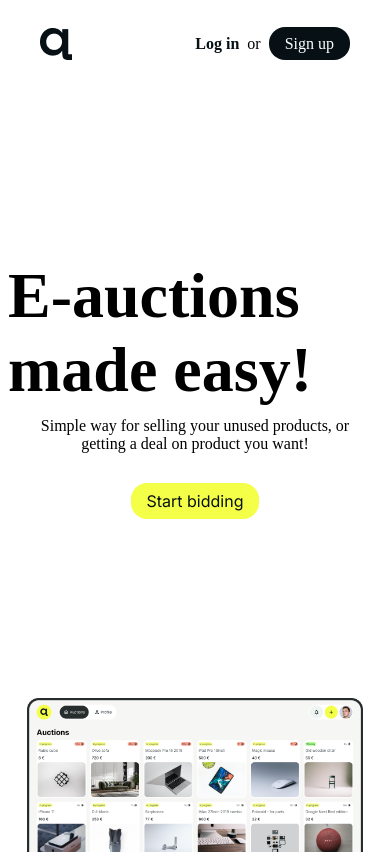
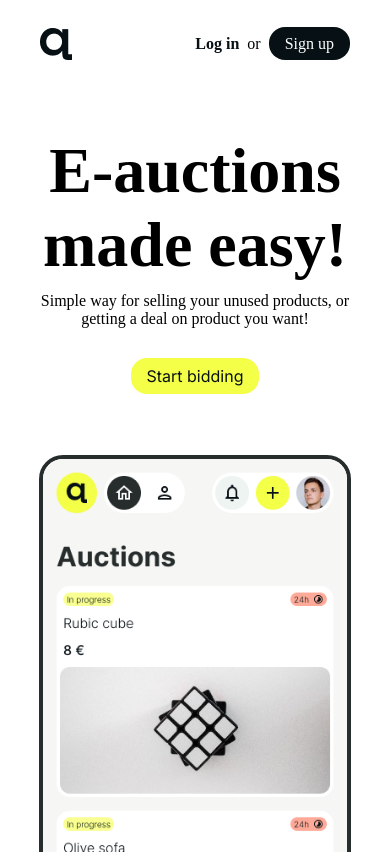
Before and after one commit to amadejaop/01-project-auctionbay-frontend-react, a React (Create React App) app: page / in a window 390 px wide. Built offline with nearby package versions, Linux system fonts and the light colour scheme; the HTML template or start-up script is replaced by a standard one.

Commit message:
Create home page for mobile

```diff
--- a/src/assets/styles/Home.css
+++ b/src/assets/styles/Home.css
@@ -2,6 +2,7 @@
     font-size: 4rem;
     font-weight: 700;
     margin: 0;
+    text-align: center;
 }
 
 .landing-image {
@@ -57,3 +58,19 @@
     display: flex;
     flex-direction: column;
 }
+
+.ss-container {
+    overflow: hidden;
+    width: 312px;
+    height: 404px;
+    margin: 0 auto;
+}
+
+.ss-container > img {
+    width: 100%;
+    height: auto;
+    border: 4px solid #272D2D;
+    border-radius: 24px;
+    box-sizing: border-box;
+    margin-top: 7px;
+}
--- a/src/pages/Home.tsx
+++ b/src/pages/Home.tsx
@@ -4,8 +4,20 @@ import Logo from "../assets/images/Logo.png";
 import BlackBgLink from "../components/BlackBgLink";
 import "../assets/styles/Home.css";
 import Auction from "../assets/images/Auctions1.png";
+import { useEffect, useState } from "react";
+import Screenshot from "../assets/images/screenshot.png";
 
 export default function Home() {
+  const [width, setWidth] = useState(window.innerWidth);
+  const breakpoint = 750;
+  useEffect(() => {
+   const handleResizeWindow = () => setWidth(window.innerWidth);
+    window.addEventListener("resize", handleResizeWindow);
+    return () => {
+      window.removeEventListener("resize", handleResizeWindow);
+    };
+  }, []);
+
   return (
     <>
       <div className="landing-page">
@@ -25,11 +37,15 @@ export default function Home() {
           </p>
           <YellowBgLink text={"Start bidding"} href={"/login"} />
         </div>
-        <img
+        {(width > breakpoint) ? <img
           src={Auction}
           alt="Screenshot from our app"
           className="landing-image"
-        />
+        /> : (
+          <div className="ss-container">
+            <img src={Screenshot} alt="Screenshot form our app" />
+          </div>
+        )}
       </div>
     </>
   );
```
Also changed, not shown: src/assets/images/screenshot.png (added).
